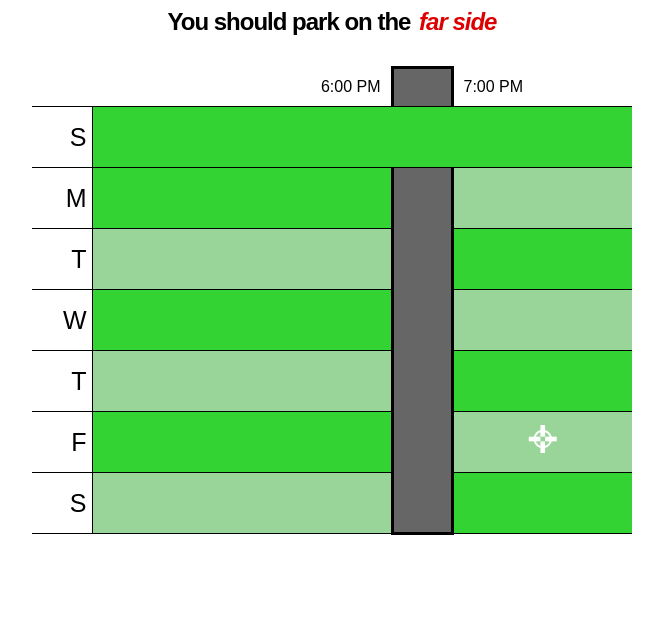
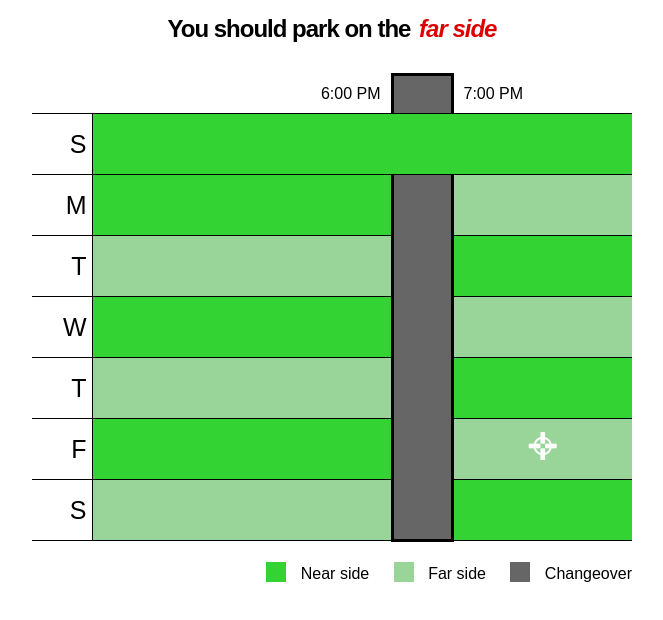
Before and after one commit to ryankinal/beresfordparking, a plain HTML site: page index.html in a window 1280 px wide. Shown: the whole page, without its empty margins (308-971 px from the left). Drawn offline with Linux system fonts and the light colour scheme.

Commit message:
Added key

```diff
--- a/index.html
+++ b/index.html
@@ -15,10 +15,9 @@
 			}
 
 			h2 {
-				margin: 0 auto;
+				margin: 15px auto 30px;
 				letter-spacing: -1px;
 				max-width: 600px;
-				margin-bottom: 30px;
 				text-align: center;
 			}
 
@@ -60,6 +59,14 @@
 				background-color: rgba(0, 200, 0, 0.8);
 			}
 
+			.far {
+				background-color: rgba(0, 150, 0, 0.4);
+			}
+
+			.purge {
+				background-color: rgba(0, 0, 0, 0.6);
+			}
+
 			.day {
 				background-color: rgba(255, 255, 255, 1);
 				position: relative;
@@ -75,7 +82,6 @@
 			}
 
 			.purge {
-				background-color: rgba(0, 0, 0, 0.6);
 				border: solid black;
 				border-width: 0 3px;
 			}
@@ -129,6 +135,29 @@
 
 			.show-mobile {
 				display: none;
+			}
+
+			#key {
+				max-width: 600px;
+				text-align: right;
+				margin: 20px auto 0;
+			}
+
+			#key span {
+				display: inline-block;
+				width: 20px;
+				height: 20px;
+				margin-right: 10px;
+				vertical-align: text-bottom;
+			}
+
+			#key span:not(.near) {
+				margin-left: 20px;
+
+			}
+
+			#key .purge {
+				border: none;
 			}
 
 			@media (max-width: 375px)
@@ -212,6 +241,10 @@
 			</tbody>
 		</table>
 
+		<div id="key">
+			<span class="near"></span> Near side <span class="far"></span> Far side <span class="purge"></span> Changeover
+		</div>
+
 		<script type="text/javascript">
 			(function() {
 				var today = new Date(), // '2019-04-15 19:00:00'
```
